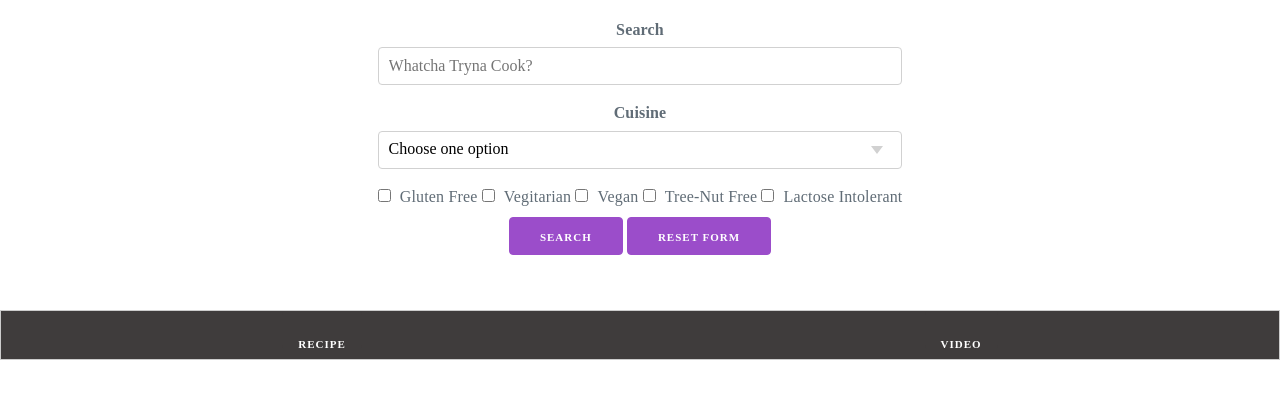
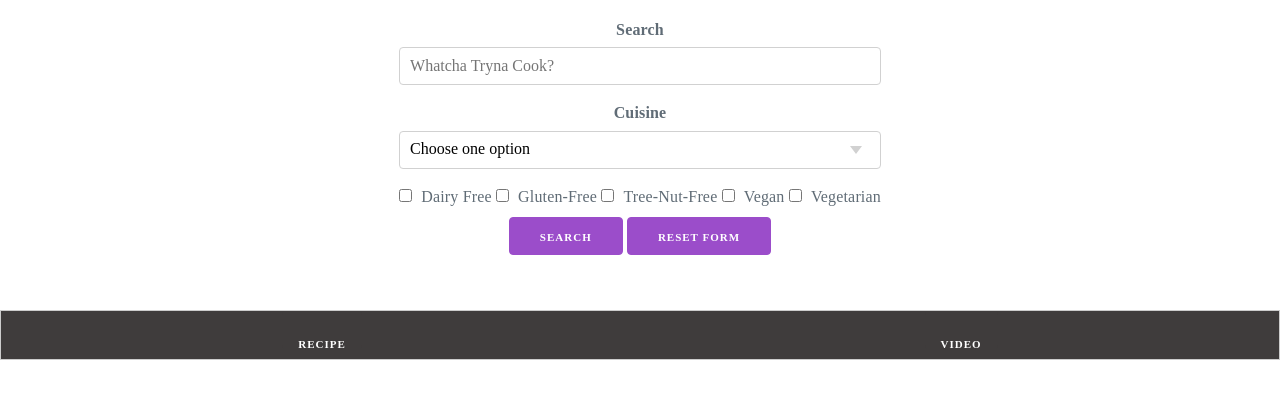
Before and after one commit to MarkCyg/Yafoodle, a plain HTML site: page index.html in a window 1280 px wide. Shown: the part 101-500 px from the top of the page. Drawn offline with nearby package versions, Linux system fonts and the light colour scheme; no server answers.

Commit message:
more options

```diff
--- a/index.html
+++ b/index.html
@@ -30,29 +30,43 @@
             <label for="cuisineField">Cuisine</label>
             <select id="cuisineField">
               <option class="cuisine" value="#">Choose one option</option>
+              <option class="cuisine" value="#">American</option>
+              <option class="cuisine" value="#">Asian</option>
+              <option class="cuisine" value="#">British</option>
+              <option class="cuisine" value="#">Caribbean</option>
+              <option class="cuisine" value="#">Central Europe</option>
+              <option class="cuisine" value="#">Chinese</option>
+              <option class="cuisine" value="#">Eastern Europe</option>
+              <option class="cuisine" value="#">French</option>
+              <option class="cuisine" value="#">Indian</option>
               <option class="cuisine" value="#">Italian</option>
+              <option class="cuisine" value="#">Japanese</option>
+              <option class="cuisine" value="#">Kosher</option>
               <option class="cuisine" value="#">Mediterranean</option>
-              <option class="cuisine" value="#">Asian</option>
-              <option class="cuisine" value="#">Mexican/Latin America</option>
-              <option class="cuisine" value="#">American</option>
+              <option class="cuisine" value="#">Mexican</option>
+              <option class="cuisine" value="#">Middle Eastern</option>
+              <option class="cuisine" value="#">Nordic</option>
+              <option class="cuisine" value="#">South American</option>
+              <option class="cuisine" value="#">South East Asain</option>
+
             </select>
 
          <!----check boxes----->
           <div class="checkbox">
             <input type="checkbox" id="confirmField">
-            <label class="label-inline" for="confirmField">Gluten Free</label>
+            <label class="label-inline" for="confirmField">Dairy Free</label>
 
             <input type="checkbox" id="confirmField">
-            <label class="label-inline" for="confirmField">Vegitarian</label>
+            <label class="label-inline" for="confirmField">Gluten-Free</label>
+
+            <input type="checkbox" id="confirmField">
+            <label class="label-inline" for="confirmField">Tree-Nut-Free</label>
 
             <input type="checkbox" id="confirmField">
             <label class="label-inline" for="confirmField">Vegan</label>
 
             <input type="checkbox" id="confirmField">
-            <label class="label-inline" for="confirmField">Tree-Nut Free</label>
-
-            <input type="checkbox" id="confirmField">
-            <label class="label-inline" for="confirmField">Lactose Intolerant</label>
+            <label class="label-inline" for="confirmField">Vegetarian</label>
           </div>
 
           <!----button------>
```
